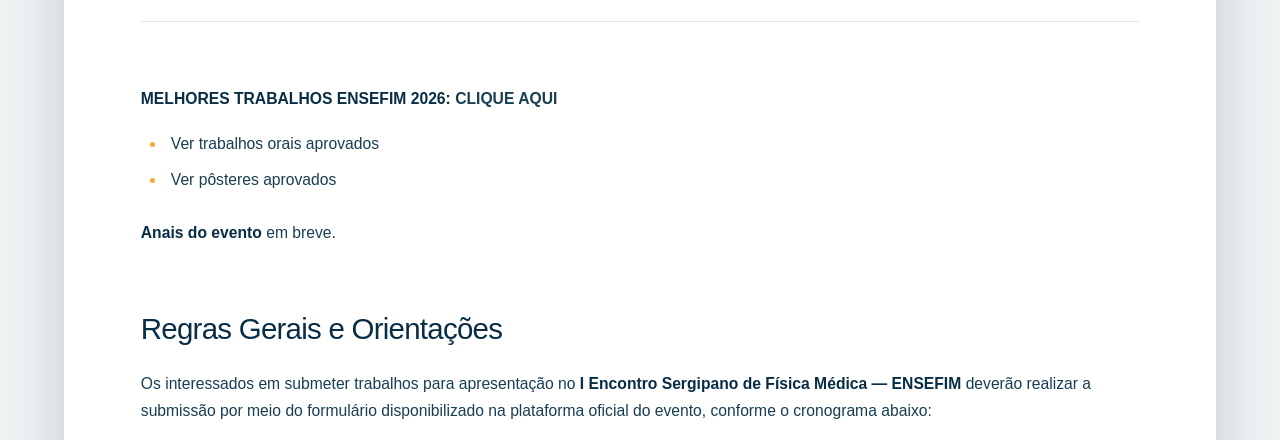
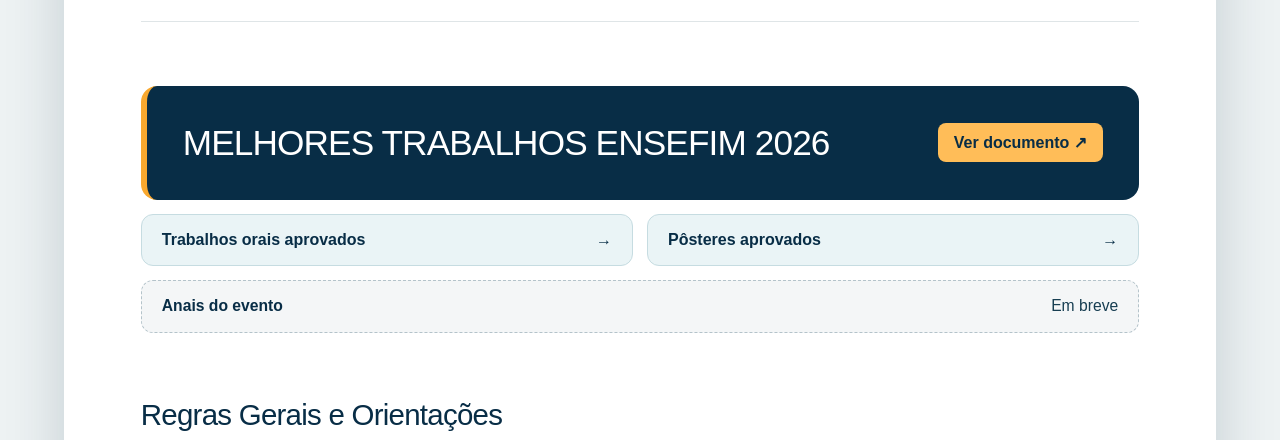
Before and after one commit to ENSEFIM-UFS/ensefim, a plain HTML site: page trabalhos.html in a window 1280 px wide. Shown: the part 348-788 px from the top of the page. Drawn offline with Linux system fonts and the light colour scheme.

Commit message:
Dá destaque aos resultados dos trabalhos científicos

```diff
--- a/styles.css
+++ b/styles.css
@@ -1286,8 +1286,27 @@ a.sponsor-logo:focus-visible { outline: 3px solid var(--orange); outline-offset:
 .works-text li { margin-bottom: 9px; padding-left: 5px; }
 .works-text li::marker { color: var(--orange); }
 .works-result-update { color: var(--navy); background: #ffe066; padding: 2px 6px; border-radius: 4px; font-weight: 700; box-decoration-break: clone; -webkit-box-decoration-break: clone; }
-.works-awards strong { color: #b74700; }
-.works-awards a { font-weight: 700; text-transform: uppercase; }
+.works-results { display: grid; gap: 14px; }
+.works-awards {
+  display: flex; flex-wrap: wrap; align-items: center; justify-content: space-between;
+  gap: 16px; padding: clamp(20px, 4vw, 36px);
+  border-left: 6px solid var(--orange); border-radius: 16px; background: var(--navy);
+}
+.works-awards h2 { margin: 0; color: #fff; font-size: clamp(1.4rem, 3vw, 2.2rem); text-transform: uppercase; }
+.works-awards a { padding: 10px 16px; border-radius: 8px; background: #ffbd58; color: var(--navy); font-weight: 700; }
+.works-awards a:hover { background: #ffd28d; }
+.works-approved { display: grid; grid-template-columns: repeat(auto-fit, minmax(min(100%, 235px), 1fr)); gap: 14px; }
+.works-approved a {
+  display: flex; align-items: center; justify-content: space-between; gap: 12px;
+  padding: 16px 20px; border: 1px solid #c6dce1; border-radius: 12px;
+  background: #eaf4f6; color: var(--navy); font-weight: 700;
+}
+.works-approved a:hover { background: #d9edf1; }
+.works-text .works-proceedings {
+  display: flex; flex-wrap: wrap; align-items: center; justify-content: space-between;
+  gap: 8px 16px; margin: 0; padding: 12px 20px; border: 1px dashed #b4c3ca;
+  border-radius: 12px; background: #f4f6f7;
+}
 .works-text strong { color: var(--navy); font-weight: 700; }
 .works-form-message { border-left: 4px solid var(--orange); margin-top: 30px !important; padding: 10px 0 10px 20px; }
 .works-contact { margin-top: 24px; }
--- a/trabalhos.html
+++ b/trabalhos.html
@@ -10,7 +10,7 @@
     <link rel="preconnect" href="https://fonts.googleapis.com" />
     <link rel="preconnect" href="https://fonts.gstatic.com" crossorigin />
     <link href="https://fonts.googleapis.com/css2?family=DM+Sans:wght@400;500;600;700&family=Syne:wght@600;700;800&display=swap" rel="stylesheet" />
-    <link rel="stylesheet" href="styles.css?v=20261119-1" />
+    <link rel="stylesheet" href="styles.css?v=20261119-2" />
   </head>
   <body class="works-page">
     <header class="site-header">
@@ -44,13 +44,16 @@
         <hr />
 
         <div class="works-text">
-          <section aria-labelledby="works-awards-title">
-            <p class="works-awards"><strong id="works-awards-title">MELHORES TRABALHOS ENSEFIM 2026:</strong> <a href="https://drive.google.com/file/d/12S08LH1PKWDHvlNIaksrsPTLoGFG0VEB/view?usp=sharing" target="_blank" rel="noopener noreferrer" aria-label="Clique aqui para ver os melhores trabalhos">Clique aqui</a></p>
-            <ul>
-              <li><a href="programacao.html#tab-orais">Ver trabalhos orais aprovados</a></li>
-              <li><a href="programacao.html#tab-posters">Ver pôsteres aprovados</a></li>
-            </ul>
-            <p><strong>Anais do evento</strong> em breve.</p>
+          <section class="works-results" aria-labelledby="works-awards-title">
+            <div class="works-awards">
+              <h2 id="works-awards-title">Melhores Trabalhos ENSEFIM 2026</h2>
+              <a href="https://drive.google.com/file/d/12S08LH1PKWDHvlNIaksrsPTLoGFG0VEB/view?usp=sharing" target="_blank" rel="noopener noreferrer">Ver documento <span aria-hidden="true">↗</span></a>
+            </div>
+            <div class="works-approved">
+              <a href="programacao.html#tab-orais">Trabalhos orais aprovados <span aria-hidden="true">→</span></a>
+              <a href="programacao.html#tab-posters">Pôsteres aprovados <span aria-hidden="true">→</span></a>
+            </div>
+            <p class="works-proceedings"><strong>Anais do evento</strong><span>Em breve</span></p>
           </section>
 
           <section id="regras">
```
